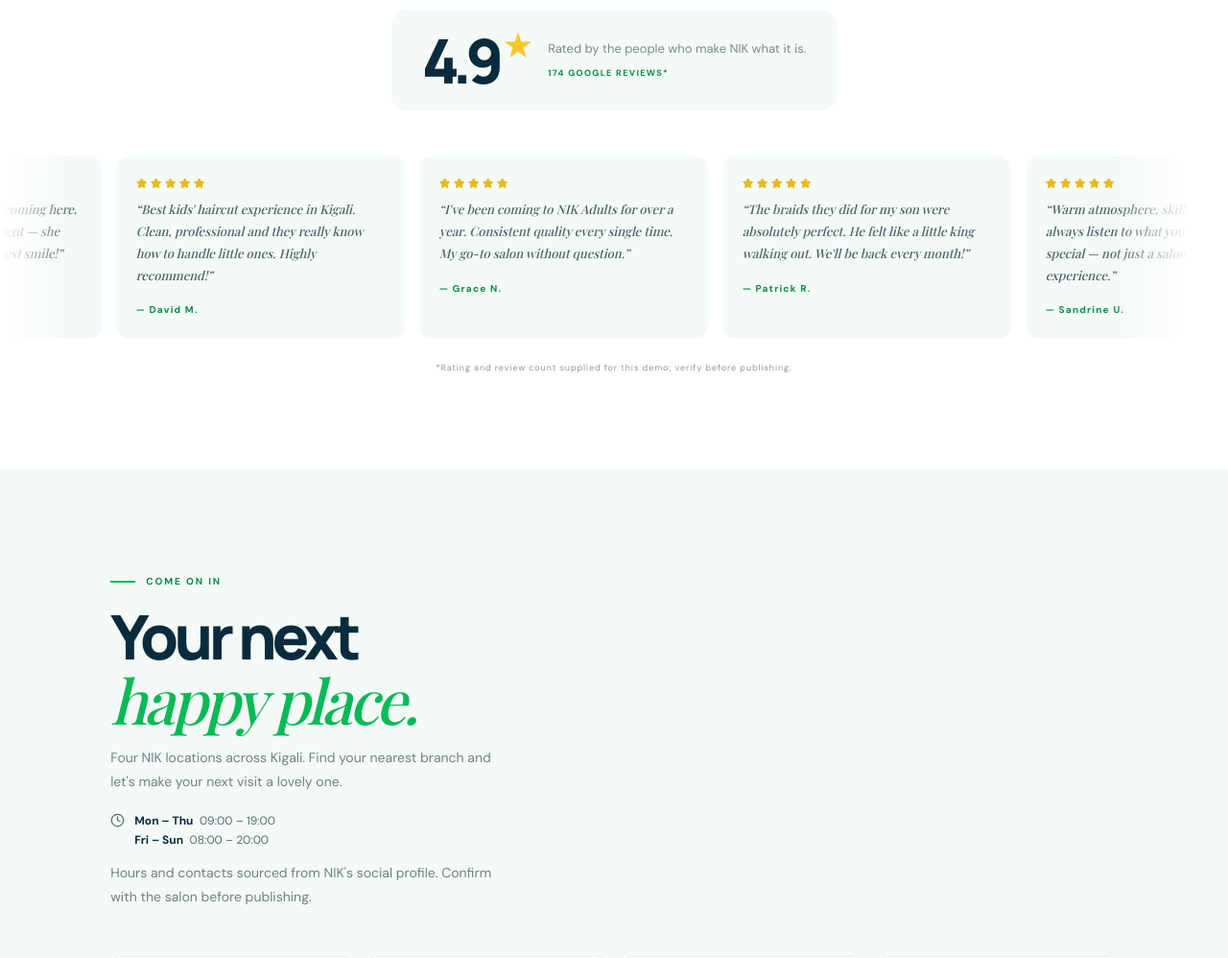
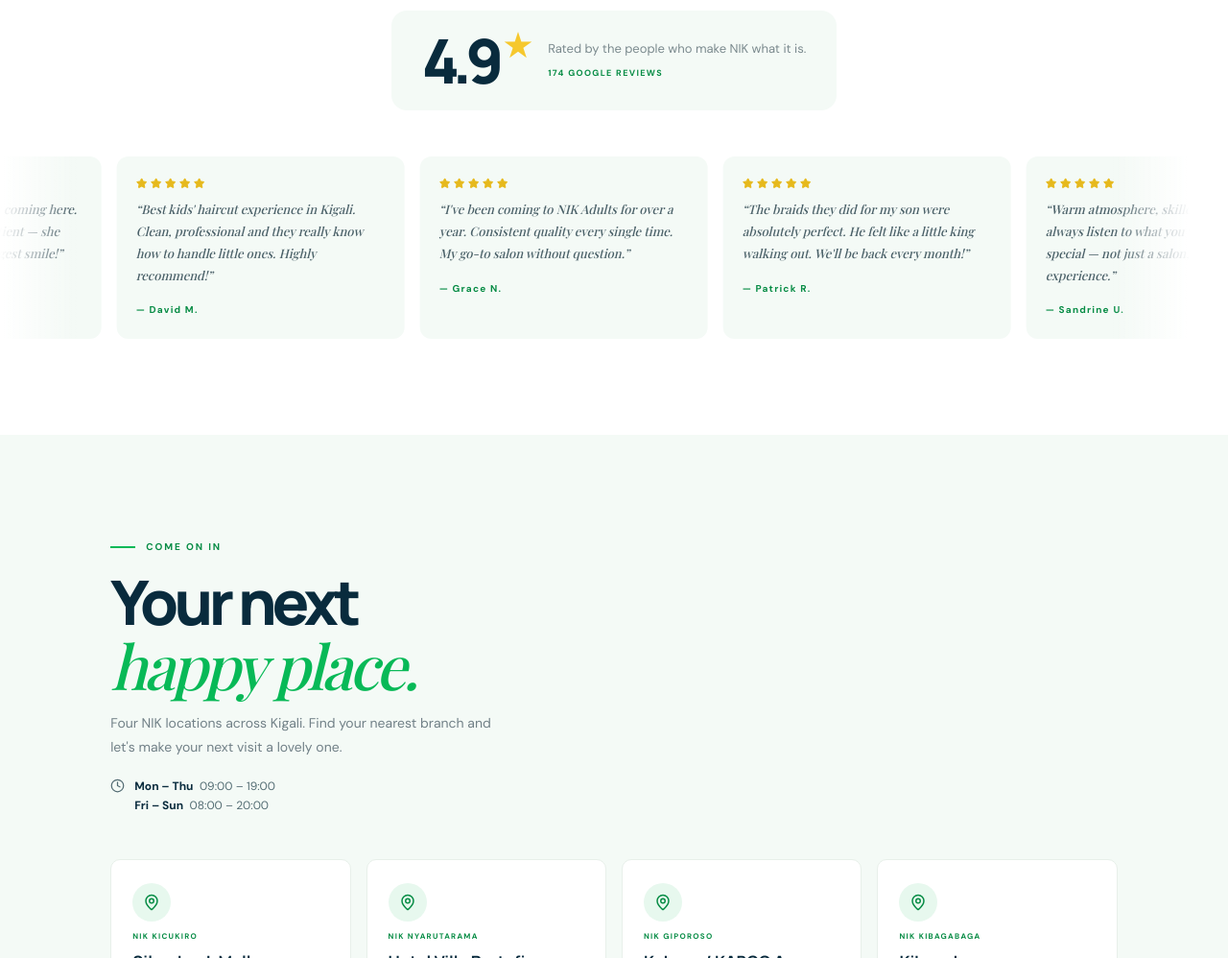
Before and after one commit to mug1sha/Nik-salon, a Next.js app: page / in a window 1280 px wide. Shown: the part 3912-4910 px from the top of the page at 96% size. Built offline with nearby package versions, Linux system fonts and the light colour scheme; grey boxes are pictures that could not be loaded; a web font is replaced by a local one.

Commit message:
Remove all demo disclaimer text; mark rating/review count as TODO

```diff
--- a/src/app/locations/page.tsx
+++ b/src/app/locations/page.tsx
@@ -122,9 +122,7 @@ export default function LocationsPage() {
             </article>
           ))}
         </div>
-        <p className="loc-disclaimer">
-          Branch details sourced from NIK&apos;s social profile. Please confirm addresses, contacts and opening hours directly with the business before publishing.
-        </p>
+
       </section>
 
       {/* Hours summary */}
--- a/src/app/page.tsx
+++ b/src/app/page.tsx
@@ -188,16 +188,14 @@ export default function Home() {
         <div className="eyebrow"><span className="eyebrow-line"/> KIND WORDS, BIG SMILES</div>
         <h2>Love looks good<br/>on <em>everyone.</em></h2>
         <div className="review-meta">
+          {/* TODO: replace with NIK's real Google rating and review count */}
           <div className="review-number">4.9<span>★</span></div>
           <div className="review-meta-right">
             <p>Rated by the people who make NIK what it is.</p>
-            <span className="review-count">174 GOOGLE REVIEWS*</span>
+            <span className="review-count">174 GOOGLE REVIEWS</span>
           </div>
         </div>
         <ReviewTicker />
-        <div className="review-foot">
-          <span>*Rating and review count supplied for this demo; verify before publishing.</span>
-        </div>
       </section>
 
       {/* ── Locations ── */}
@@ -214,7 +212,6 @@ export default function Home() {
                 <span><strong>Fri – Sun</strong>&nbsp; 08:00 – 20:00</span>
               </div>
             </div>
-            <p className="location-disclaimer">Hours and contacts sourced from NIK&apos;s social profile. Confirm with the salon before publishing.</p>
           </div>
         </Reveal>
         <div className="branch-grid">
--- a/src/components/InnerPage.tsx
+++ b/src/components/InnerPage.tsx
@@ -37,7 +37,6 @@ export default function InnerPage({ eyebrow, title, accent, description, image,
         <div className="inner-card-grid">
           {cards.map((card, i) => <article key={card.title}><span>0{i+1}</span><Sparkles size={19}/><h3>{card.title}</h3><p>{card.description}</p></article>)}
         </div>
-        <p className="inner-note">Service names and descriptions are concept placeholders. Confirm NIK's actual services and prices before publishing.</p>
       </section>
       <section className="inner-cta"><div><span>YOUR NEXT NIK MOMENT</span><h2>Let's make it<br/><em>a lovely one.</em></h2></div><a className="button button-navy" href={whatsapp} target="_blank" rel="noreferrer">Contact NIK <ArrowUpRight size={17}/></a></section>
       <footer className="inner-footer"><Link href="/">NIK SALON</Link><span>Beauty for every generation.</span><Link href="/locations">Find a location <ArrowUpRight size={14}/></Link></footer>
```
